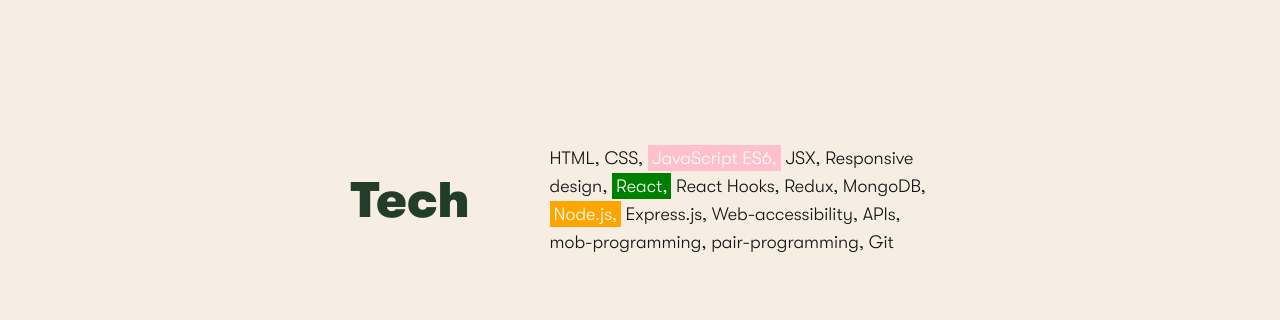
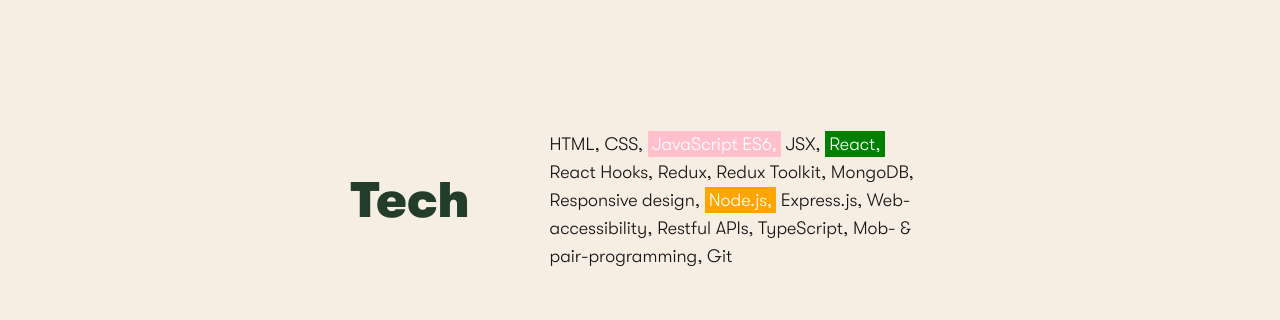
Before and after one commit to JohLeo/Portfolio, a React (Create React App) app: page / in a window 1280 px wide. Shown: the part 960-1280 px from the top of the page. Built offline with nearby package versions, Linux system fonts and the light colour scheme.

Commit message:
updated tech

```diff
--- a/src/components/tech.js
+++ b/src/components/tech.js
@@ -76,10 +76,11 @@
         initial={{ opacity: 0 }}
         animate={{ opacity: isVisible ? 1 : 0 }}
         transition={{ duration: 2, ease: 'easeInOut' }}>
-        HTML, CSS, <TagJs>JavaScript ES6,</TagJs> JSX, Responsive design,{' '}
-        <TagReact>React,</TagReact> React Hooks, Redux, MongoDB,{' '}
-        <TagNode>Node.js,</TagNode> Express.js, Web-accessibility, APIs,
-        mob-programming, pair-programming, Git
+        HTML, CSS, <TagJs>JavaScript ES6,</TagJs> JSX, {' '}
+        <TagReact>React,</TagReact> React Hooks, Redux, Redux Toolkit, MongoDB,
+        Responsive design,{' '}<TagNode>Node.js,</TagNode> Express.js,
+        Web-accessibility, Restful APIs, TypeScript,
+        Mob- & pair-programming, Git
       </TechText>
     </Container>
   );
```
